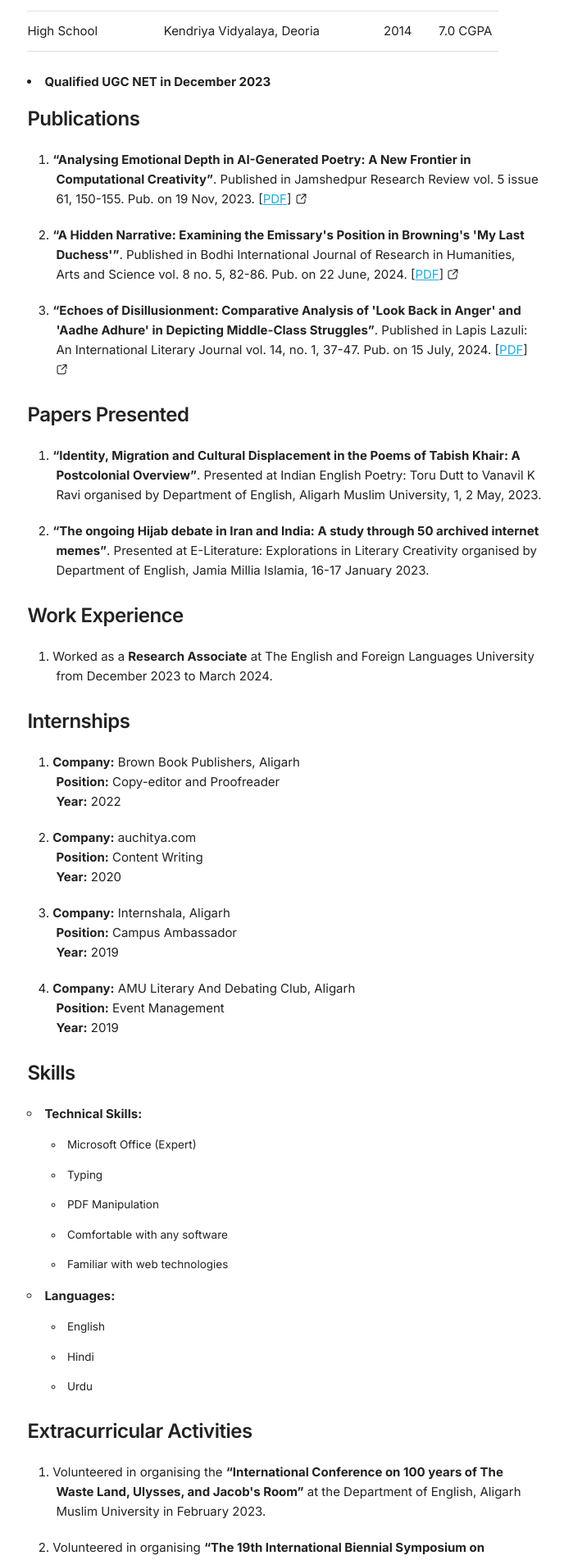
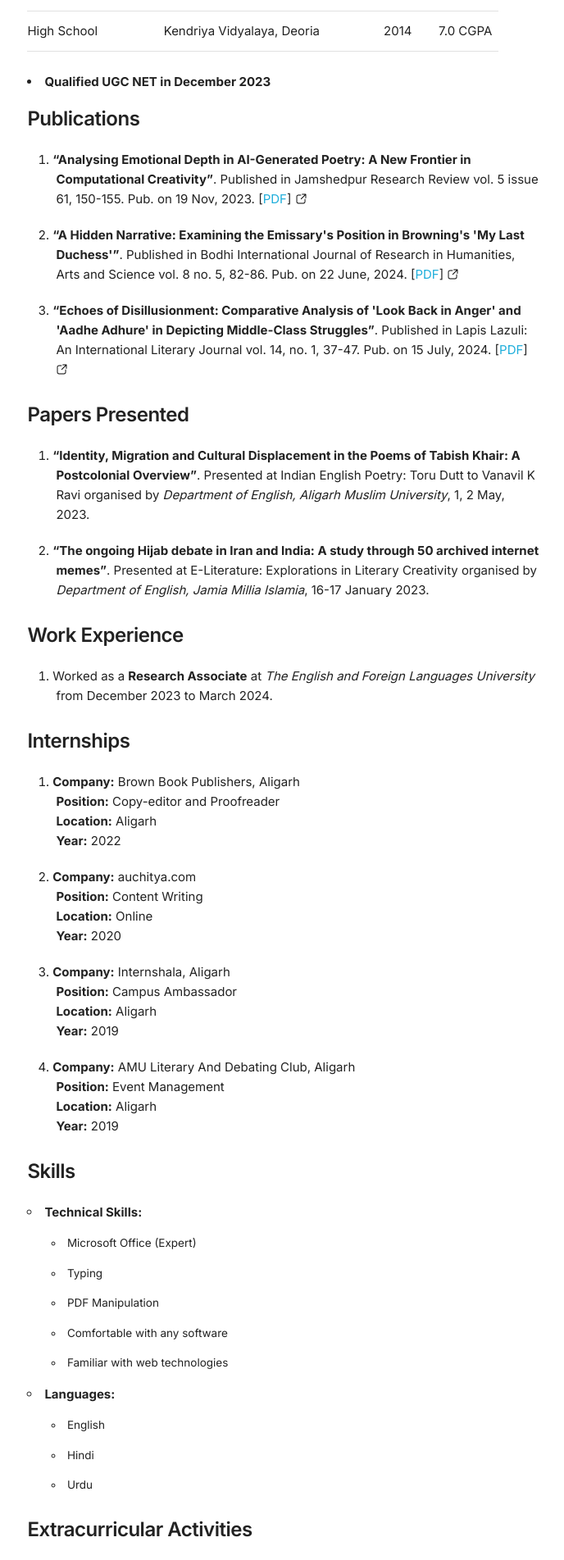
Before and after one commit to twisthead/curriculum-vitae, a Jekyll site: the page built from index.html, in a window 1280 px wide. Shown: the part 584-2487 px from the top of the page at 82% size, without its empty margins (293-981 px from the left). Built offline with Jekyll 4.4.1, drawn with Linux system fonts in a browser that asks for light colours; some of the changed text lies outside the part shown.

Commit message:
added new activities

```diff
--- a/_data/profile.yml
+++ b/_data/profile.yml
@@ -61,24 +61,30 @@
 internships:
   - company: Brown Book Publishers, Aligarh
     position: Copy-editor and Proofreader
+    location: Aligarh
     year: 2022
 
   - company: auchitya.com
     position: "Content Writing"
+    location: Online
     year: 2020
 
   - company: Internshala, Aligarh
     position: Campus Ambassador
+    location: Aligarh
     year: 2019
 
   - company: AMU Literary And Debating Club, Aligarh
     position: Event Management
+    location: Aligarh
     year: 2019
 
 # extracurricular
 extras:
   - task: Volunteered in organising the <b>“International Conference on 100 years of The Waste Land, Ulysses, and Jacob's Room”</b> at the Department of English, Aligarh Muslim University in February 2023.
   - task: 'Volunteered in organising <b>“The 19th International Biennial Symposium on Literature and Culture in the Asia-Pacific Region”</b> at the Department of English, Aligarh Muslim University in November 2022.'
+
+  - task: 'Independtly formed <strong>Majaz Literary Club</strong> at AMU in 2019. Organised poetry reading sessions, open mic and literary discussions under its aegis.'
   - task: Public Relations team member in <b>'Filmsaaz'</b> (International Film Festival). Wrote promotional content for the event.
   - task: Worked as a Disciplinary Committee Member in organising <b>'Filmsaaz'</b> (International Film Festival) at Aligarh Muslim University.
   - task: Decoration committee member in organising <b>'LitFest'</b> the University Literary Festival at AMU.
--- a/css/skeleton.css
+++ b/css/skeleton.css
@@ -36,11 +36,13 @@
   width: 50%;
   margin: 35px auto 50px auto;
 }
-.edu-tbl {overflow-y: scroll;}
+
 
 .new-tab-icon {
   vertical-align: -10%;
 }
+.pdf-link {text-decoration:none;}
+.pdf-link:hover {text-decoration: underline;}
 /* Grid
 –––––––––––––––––––––––––––––––––––––––––––––––––– */
 .container {
--- a/index.html
+++ b/index.html
@@ -44,7 +44,7 @@
 <ol>
     {% for publication in site.data.profile.publications %}
       <li>
-        <b>“{{ publication.title }}”</b>. Published in {{ publication.journal }}. Pub. on {{ publication.date }}. <span class="pdf">[<a href="{{ publication.link }}" target="_blank">PDF</a>]
+        <b>“{{ publication.title }}”</b>. Published in {{ publication.journal }}. Pub. on {{ publication.date }}. <span class="pdf">[<a href="{{ publication.link }}" target="_blank" class="pdf-link">PDF</a>]
           <svg class="new-tab-icon" xmlns="http://www.w3.org/2000/svg" x="0px" y="0px" width="15" height="15" viewBox="0 0 48 48">
         <path d="M 41.470703 4.9863281 A 1.50015 1.50015 0 0 0 41.308594 5 L 27.5 5 A 1.50015 1.50015 0 1 0 27.5 8 L 37.878906 8 L 22.439453 23.439453 A 1.50015 1.50015 0 1 0 24.560547 25.560547 L 40 10.121094 L 40 20.5 A 1.50015 1.50015 0 1 0 43 20.5 L 43 6.6894531 A 1.50015 1.50015 0 0 0 41.470703 4.9863281 z M 12.5 8 C 8.3754991 8 5 11.375499 5 15.5 L 5 35.5 C 5 39.624501 8.3754991 43 12.5 43 L 32.5 43 C 36.624501 43 40 39.624501 40 35.5 L 40 25.5 A 1.50015 1.50015 0 1 0 37 25.5 L 37 35.5 C 37 38.003499 35.003499 40 32.5 40 L 12.5 40 C 9.9965009 40 8 38.003499 8 35.5 L 8 15.5 C 8 12.996501 9.9965009 11 12.5 11 L 22.5 11 A 1.50015 1.50015 0 1 0 22.5 8 L 12.5 8 z"></path>
         </svg>
@@ -63,7 +63,7 @@
 <ol>
   {% for presentation in site.data.profile.presentations %}
   <li>
-    <b>“{{ presentation.title }}”</b>. Presented at {{ presentation.conf }} organised by {{ presentation.by }}, {{ presentation.date }}.
+    <b>“{{ presentation.title }}”</b>. Presented at {{ presentation.conf }} organised by <em>{{ presentation.by }}</em>, {{ presentation.date }}.
   </li>
 {% endfor %}
 </ol>
@@ -72,7 +72,7 @@
 <h5>Work Experience</h5>
   <ol>
     {% for exp in site.data.profile.workexp %}
-      <li>Worked as a <b>{{ exp.position }}</b> at {{ exp.institution }} from {{ exp.time }}.</li>
+      <li>Worked as a <b>{{ exp.position }}</b> at <em>{{ exp.institution }}</em> from {{ exp.time }}.</li>
     {% endfor %}
   </ol>
 
@@ -84,6 +84,7 @@
     <li>
       <strong>Company:</strong> {{ internship.company }}<br>
       <strong>Position:</strong> {{ internship.position }}<br>
+      <strong>Location:</strong> {{ internship.location }}<br>
       <strong>Year:</strong> {{ internship.year }}
     </li>
   {% endfor %}
```
